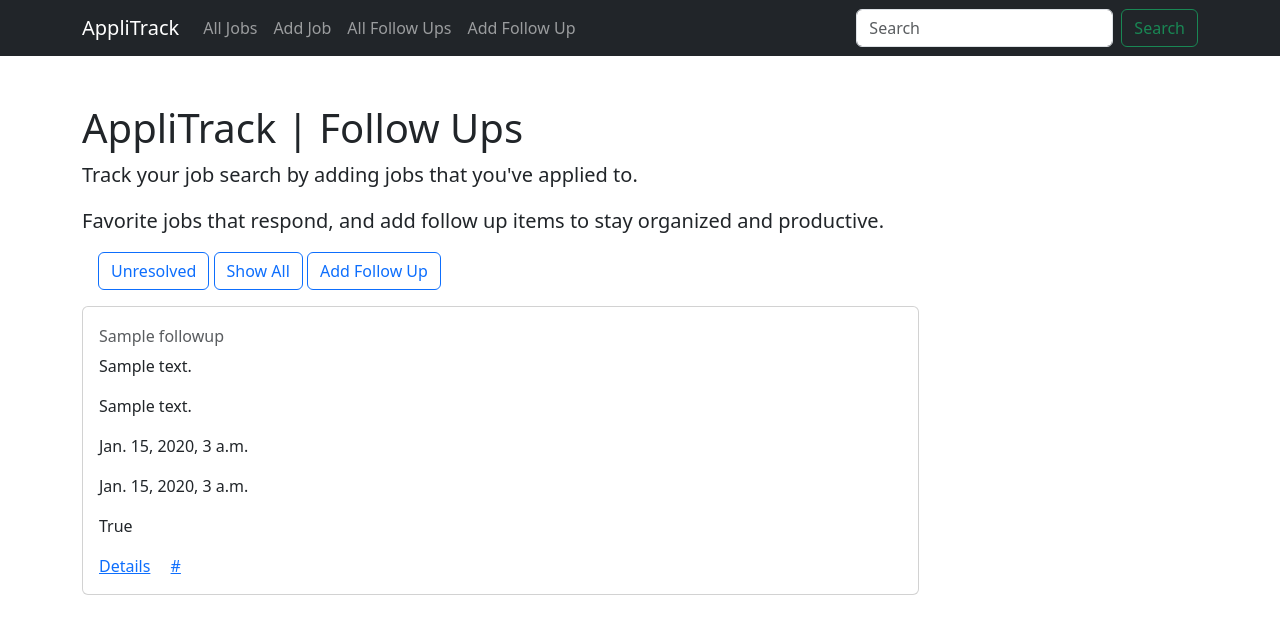
After one commit to jordan-d-murphy/AppliTrack, a Django app: page /jobs/follow_ups in a window 1280 px wide. The commit adds this page. Shown: the top 634 px of the page. Run offline with Django 5.2, Linux system fonts and the light colour scheme; tables that the repository leaves empty hold one stand-in row (values such as "Sample post"); data that the repository does not hold is empty.

Commit message:
set up basic CRUD for follow ups

```diff
--- a/jobs/models.py
+++ b/jobs/models.py
@@ -29,7 +29,7 @@ class FollowUp(models.Model):
     notes = models.CharField(max_length=200, blank=True)
     url = models.CharField(max_length=500, blank=True)
     created_date = models.DateTimeField("date added", default=datetime.datetime.now())
-    due_date = models.DateTimeField("due date", blank=True)
+    due_date = models.DateTimeField("due date", blank=True, null=True)
     resolved = models.BooleanField()
 
     def __str__(self):
@@ -39,4 +39,4 @@ class FollowUp(models.Model):
         return self.due_date <= timezone.now() + datetime.timedelta(days=3)
 
     def get_absolute_url(self):
-      return reverse("follow_up_detail", kwargs={"pk": self.pk})
+      return reverse("jobs:follow_ups_detail", kwargs={"pk": self.pk})
--- a/jobs/templates/jobs/base.html
+++ b/jobs/templates/jobs/base.html
@@ -23,8 +23,11 @@
               <a class="nav-link" href="{% url 'jobs:job_create' %}">Add Job</a>
             </li>
             <li class="nav-item">
-                <a class="nav-link" href="{% url 'jobs:job_create' %}">Add Follow Up</a>
-              </li>
+              <a class="nav-link" href="{% url 'jobs:follow_ups_list' %}">All Follow Ups</a>
+          </li>
+            <li class="nav-item">
+                <a class="nav-link" href="{% url 'jobs:follow_ups_create' %}">Add Follow Up</a>
+            </li>
           </ul>
           <form class="d-flex" role="search">
             <input class="form-control me-2" type="search" placeholder="Search" aria-label="Search">
--- /dev/null
+++ b/jobs/templates/jobs/followup_list.html
@@ -0,0 +1,29 @@
+{% extends "jobs/base.html" %}
+{% block content %}
+
+<h1>AppliTrack | Follow Ups</h1>
+<p class="fs-5">Track your job search by adding jobs that you've applied to.</p>
+<p class="fs-5">Favorite jobs that respond, and add follow up items to stay organized and productive.</p>
+
+<div class="m-3">
+    <a href="https://getbootstrap.com" class="btn btn-outline-primary">Unresolved</a>
+    <a href="https://getbootstrap.com" class="btn btn-outline-primary">Show All</a>
+    <a href="{% url 'jobs:follow_ups_create' %}" class="btn btn-outline-primary">Add Follow Up</a>
+</div>
+
+    {% for followup in followup_list %}
+        <div class="card mt-3" style="width: 75%;">
+            <div class="card-body">
+                <h6 class="card-subtitle mb-2 text-body-secondary">{{ followup.job }}</h6>
+                <h6 class="card-subtitle mb-2 text-body-secondary">{{ followup.name }}</h6>
+                <p class="card-text">{{ followup.description }}</p>
+                <p class="card-text">{{ followup.notes }}</p>
+                <p class="card-text">{{ followup.created_date }}</p>
+                <p class="card-text">{{ followup.due_date }}</p>
+                <p class="card-text">{{ followup.resolved }}</p>
+                <a href="{% url 'jobs:follow_ups_detail' followup.id %}" class="card-link">Details</a>
+                <a href="#" class="card-link">{{ followup.url }}</a>
+            </div>
+        </div>
+    {% endfor %}
+{% endblock content %}
--- a/jobs/urls.py
+++ b/jobs/urls.py
@@ -1,6 +1,7 @@
 from django.urls import path
 
 from jobs.views import JobListView, JobDetailView, JobCreateView, JobUpdateView, JobDeleteView
+from jobs.views import FollowUpListView, FollowUpDetailView, FollowUpCreateView, FollowUpUpdateView, FollowUpDeleteView
 
 app_name = "jobs"
 
@@ -10,4 +11,10 @@ urlpatterns = [
     path('job/create/', JobCreateView.as_view(), name='job_create'),
     path('job/<int:pk>/update/', JobUpdateView.as_view(), name='job_update'),
     path('job/<int:pk>/delete/', JobDeleteView.as_view(), name='job_delete'),
+
+    path('follow_ups', FollowUpListView.as_view(), name='follow_ups_list'),
+    path('follow_ups/<int:pk>/', FollowUpDetailView.as_view(), name='follow_ups_detail'),
+    path('follow_ups/create/', FollowUpCreateView.as_view(), name='follow_ups_create'),
+    path('follow_ups/<int:pk>/update/', FollowUpUpdateView.as_view(), name='follow_ups_update'),
+    path('follow_ups/<int:pk>/delete/', FollowUpDeleteView.as_view(), name='follow_ups_delete'),
 ]
--- a/jobs/views.py
+++ b/jobs/views.py
@@ -14,12 +14,31 @@ class JobCreateView(CreateView):
     model = Job
     fields = '__all__'
 
-
 class JobUpdateView(UpdateView):
     model = Job
     fields = '__all__'
 
-
 class JobDeleteView(DeleteView):
     model = Job
     success_url = '/jobs'
+
+
+
+class FollowUpListView(ListView):
+    model = FollowUp
+    ordering = ['-created_date']
+
+class FollowUpDetailView(DetailView):
+    model = FollowUp
+
+class FollowUpCreateView(CreateView):
+    model = FollowUp
+    fields = '__all__'
+
+class FollowUpUpdateView(UpdateView):
+    model = FollowUp
+    fields = '__all__'
+
+class FollowUpDeleteView(DeleteView):
+    model = FollowUp
+    success_url = '/jobs/follow_ups'
```
Also changed, not shown: jobs/templates/jobs/followup_confirm_delete.html (added, +34 -0 lines), jobs/templates/jobs/followup_detail.html (added, +26 -0 lines), jobs/templates/jobs/followup_form.html (renamed from jobs/templates/jobs/job_form.html, +7 -7 lines), jobs/templates/jobs/job_list.html (+12 -1 lines), jobs/migrations/0006_alter_followup_created_date_alter_followup_due_date_and_more.py (added), jobs/migrations/0007_alter_followup_created_date_alter_followup_due_date_and_more.py (added).
